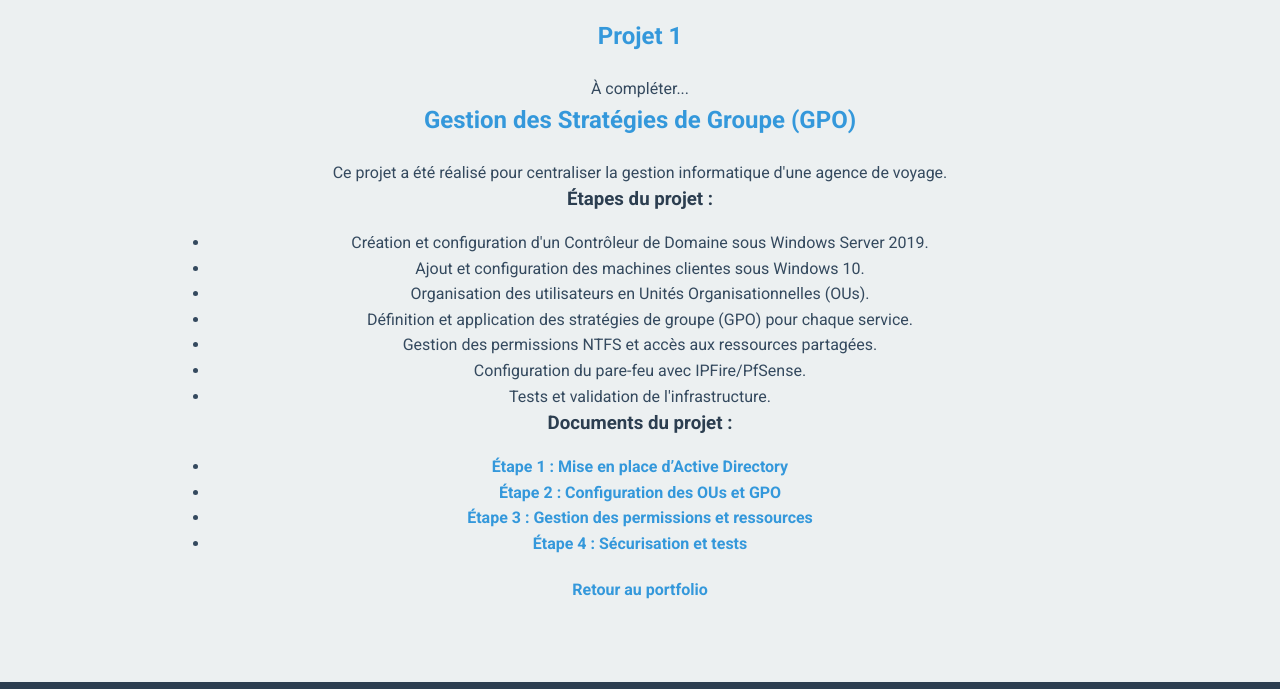
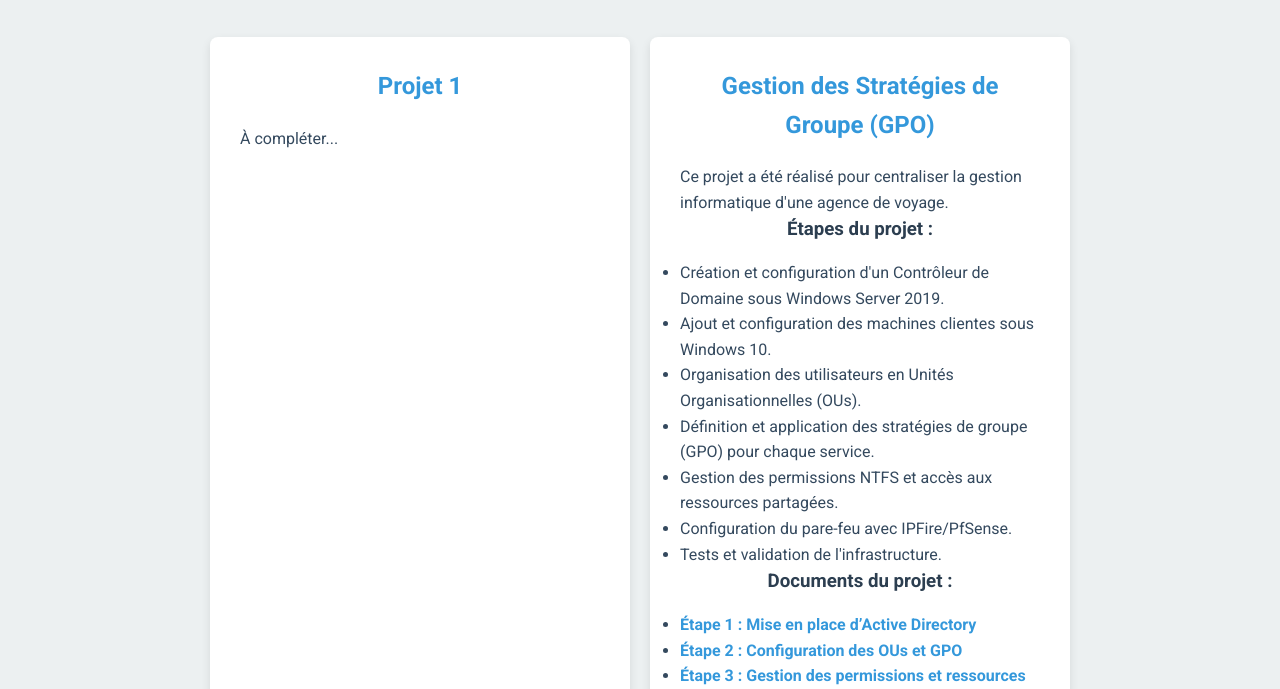
Before and after one commit to adamcaron03/Portfolio, a plain HTML site: page projet.html in a window 1280 px wide. Shown: the part 94-783 px from the top of the page. Drawn offline with Linux system fonts and the light colour scheme.

Commit message:
Update style.css

```diff
--- a/style.css
+++ b/style.css
@@ -294,3 +294,33 @@ footer {
 .contact-section {
     margin-top: 100px;
 }
+
+/* Styles spécifiques à la page projet.html */
+.projet-container {
+    display: flex;
+    justify-content: space-between;
+    gap: 20px;
+    margin-top: 40px;
+}
+
+.projet-box {
+    flex: 1;
+    background-color: white;
+    padding: 30px;
+    border-radius: 8px;
+    box-shadow: 0 4px 10px rgba(0, 0, 0, 0.1);
+    transition: transform 0.3s ease, box-shadow 0.3s ease;
+}
+
+.projet-box:hover {
+    transform: translateY(-5px);
+    box-shadow: 0 6px 15px rgba(0, 0, 0, 0.2);
+}
+
+.projet-left {
+    text-align: left;
+}
+
+.projet-right {
+    text-align: left;
+}
```
